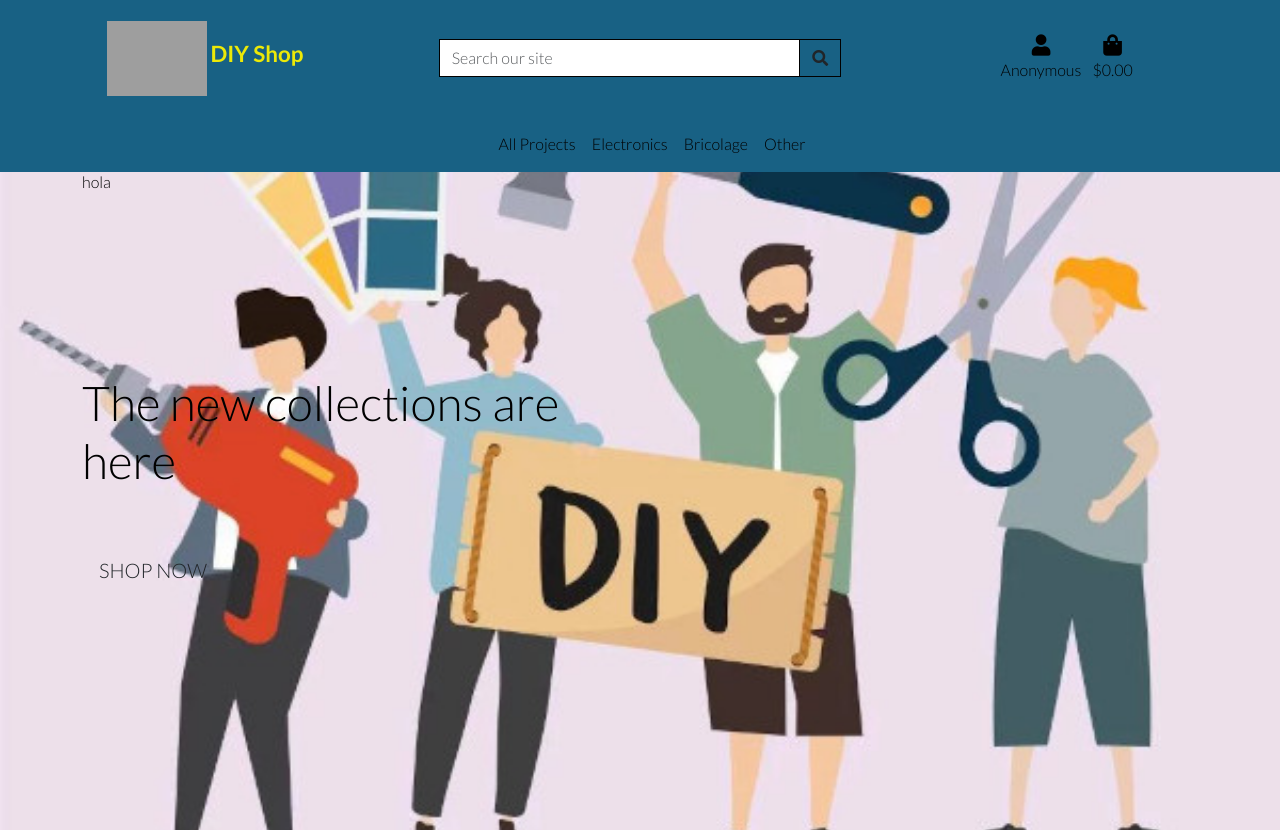
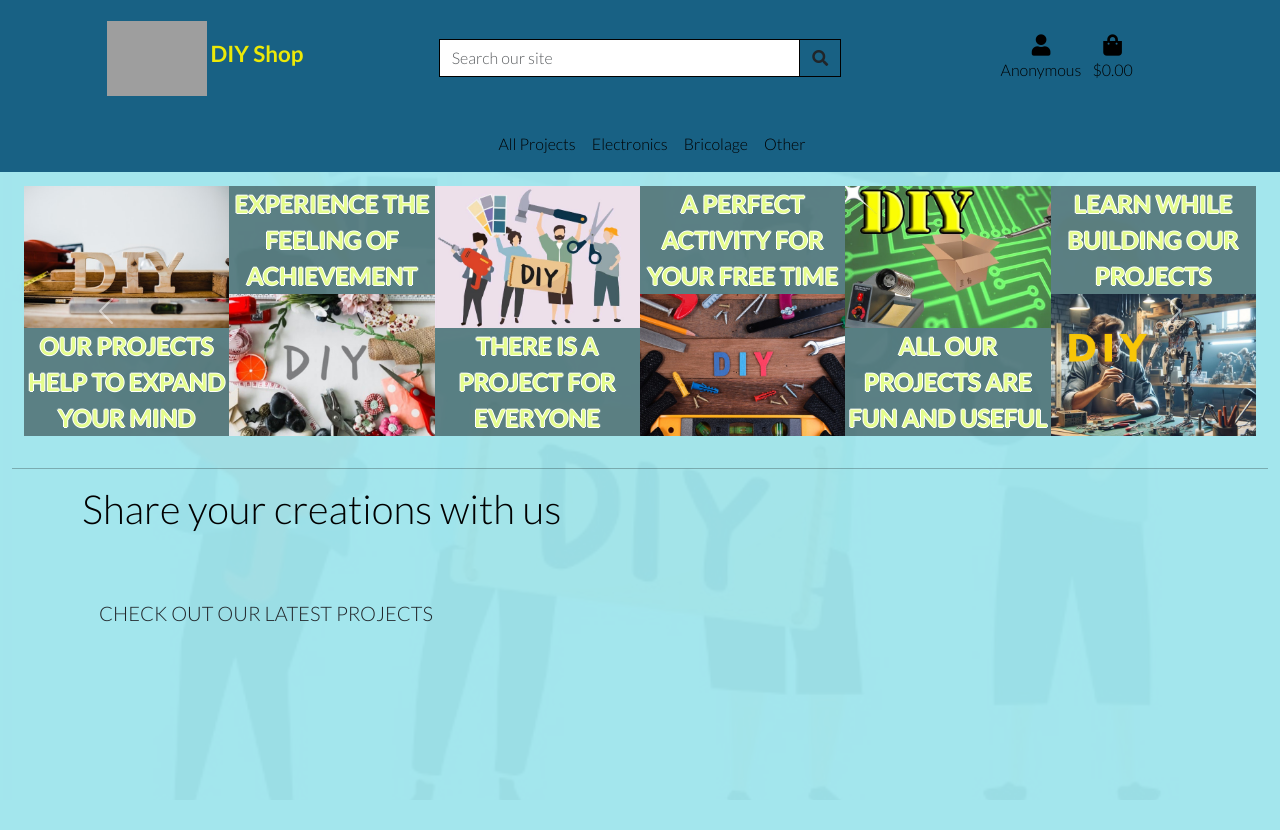
Before and after one commit to Juanma1313/diyshop, a Django app: template home/templates/home/index.html in a window 1280 px wide. After the commit the page ends 622 px from the top, so only its background shows below. Run offline with Django 3.2, Linux system fonts and the light colour scheme; the template is opened without the code that fills it, so the values that code supplies are empty; parts of the project's set-up code (start-up, migrations or seed data) failed here and were passed over; grey boxes are pictures that could not be loaded.

Commit message:
Added carousel to home page

```diff
--- a/home/templates/home/index.html
+++ b/home/templates/home/index.html
@@ -4,24 +4,136 @@
 {% block page_header %}
     <div class="container header-container">
         <div class="row">
-            <div class="col">hola</div>
+            <div class="col"></div>
         </div>
     </div>
 {% endblock %}
 
 {% block content %}
-    <div class="container h-100">
-        <div class="row h-100">
+<!-- Hide background image-->
+<div class="overlay"></div>
+<div class="container-fluid">
+    <div class="row">
+        <!-- DIY Banner -->
+        <div class="container text-center my-3">
+            <div class="row mx-auto justify-content-center">
+                <div id="recipeCarousel" class="carousel slide" data-bs-ride="carousel">
+                    <div class="carousel-inner" role="listbox">
+                        <div class="carousel-item active">
+                            <div class="col-md-2">
+                                <div class="card">
+                                    <div class="card-img">
+                                        <img src="{% static 'diy-projects-01.jpg' %}" class="img-fluid" alt="carousel Image 1">
+                                    </div>
+                                    <div class="text-banner text-banner-1">Our projects help to expand your mind
+                                    </div>
+                                </div>
+                            </div>
+                        </div>
+                        <div class="carousel-item">
+                            <div class="col-md-2">
+                                <div class="card">
+                                    <div class="text-banner text-banner-2">Experience the feeling of achievement
+                                    </div>
+                                    <div class="card-img">
+                                        <img src="{% static 'diy-projects-02.jpg' %}" class="img-fluid" alt="carousel Image 2">
+                                    </div>
+                                </div>
+                            </div>
+                        </div>
+                        <div class="carousel-item">
+                            <div class="col-md-2">
+                                <div class="card">
+                                    <div class="card-img">
+                                        <img src="{% static 'diy-projects-03.jpg' %}" class="img-fluid" alt="carousel Image 3">
+                                    </div>
+                                    <div class="text-banner text-banner-3">There is a project for everyone
+                                    </div>
+                                </div>
+                            </div>
+                      </div>
+                      <div class="carousel-item">
+                            <div class="col-md-2">
+                                <div class="card">
+                                    <div class="text-banner text-banner-4">A perfect activity for your free time
+                                    </div>
+                                    <div class="card-img">
+                                        <img src="{% static 'diy-projects-04.jpg' %}" class="img-fluid" alt="carousel Image 4">
+                                    </div>
+                                </div>
+                            </div>
+                      </div>
+                      <div class="carousel-item">
+                            <div class="col-md-2">
+                                <div class="card">
+                                    <div class="card-img">
+                                        <img src="{% static 'diy-projects-05.jpg' %}" class="img-fluid" alt="carousel Image 5">
+                                    </div>
+                                    <div class="text-banner text-banner-5">All our projects are fun and useful</div>
+                                    </div>
+                            </div>
+                      </div>
+                      <div class="carousel-item">
+                            <div class="col-md-2">
+                                <div class="text-banner text-banner-6">Learn while building our projects
+                                </div>
+                                <div class="card">
+                                    <div class="card-img">
+                                        <img src="{% static 'diy-projects-06.jpg' %}" class="img-fluid" alt="carousel Image 6">
+                                    </div>
+                                </div>
+                            </div>
+                      </div>
+                  </div>
+                  <a class="carousel-control-prev bg-transparent w-aut" href="#recipeCarousel" role="button" data-bs-slide="prev">
+                      <span class="carousel-control-prev-icon" aria-hidden="true"></span>
+                  </a>
+                  <a class="carousel-control-next bg-transparent w-aut" href="#recipeCarousel" role="button" data-bs-slide="next">
+                      <span class="carousel-control-next-icon" aria-hidden="true"></span>
+                  </a>
+              </div>
+          </div>
+      </div>
+    </div>
+    <!-- End of banner mark-->
+    <div class="row">
+        <div class="col">
+            <hr>
+        </div>
+    </div>
+</div>
+<div class="container ">
+    <div class="row ">
         <div class="col-7 col-md-6 my-auto">
-                <h1 class="display-5 logo-font text-black">
-                    The new collections are here
+            <h1 class="display-6 logo-font text-black">
+                Share your creations with us
             </h1>
             <div class="my-5">
                 <h4>
-                        <a href="" class="shop-now-button btn btn-lg rounded-5 text-uppercase py-3">Shop Now</a>
+                    <a href="{% url 'products' %}" class="go-to-products btn btn-lg rounded-5 text-uppercase py-3">Check out our latest projects</a>
                 </h4>
             </div>
         </div>
     </div>
 </div>
+
+<!-- Carrousel controller-->
+<script>
+let items = document.querySelectorAll('.carousel .carousel-item')
+
+items.forEach((el) => {
+    const minPerSlide = 6
+    let next = el.nextElementSibling
+    for (var i=1; i<minPerSlide; i++) {
+        if (!next) {
+            // wrap carousel by using first child
+            next = items[0]
+            }
+        let cloneChild = next.cloneNode(true)
+        el.appendChild(cloneChild.children[0])
+        next = next.nextElementSibling
+    }
+})
+
+</script>
 {% endblock %}
```
Also changed, not shown: static/diy-projects-01.jpg (added), static/diy-projects-02.jpg (added), static/diy-projects-03.jpg (added), static/diy-projects-04.jpg (added), static/diy-projects-05.jpg (added), static/diy-projects-06.jpg (added). Lines whose indentation alone changed are shown as unchanged.
